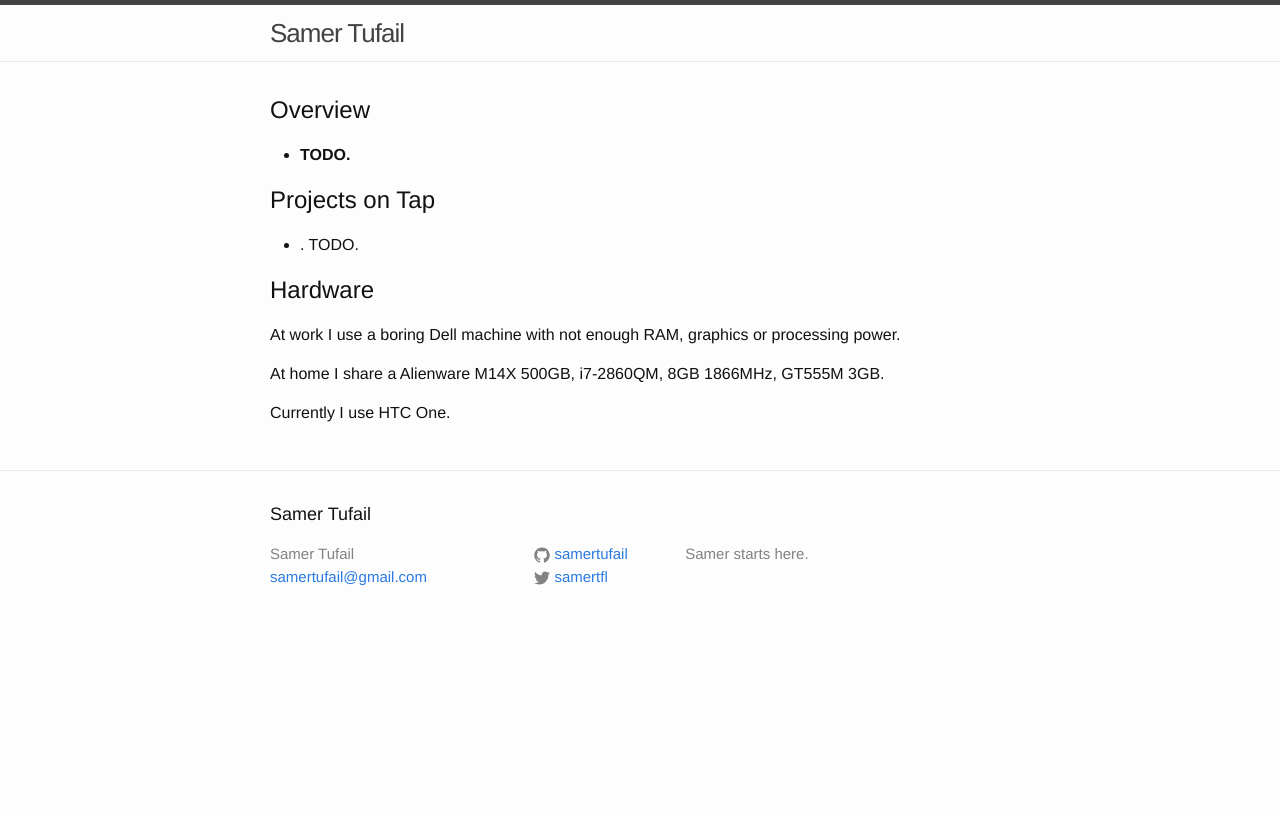
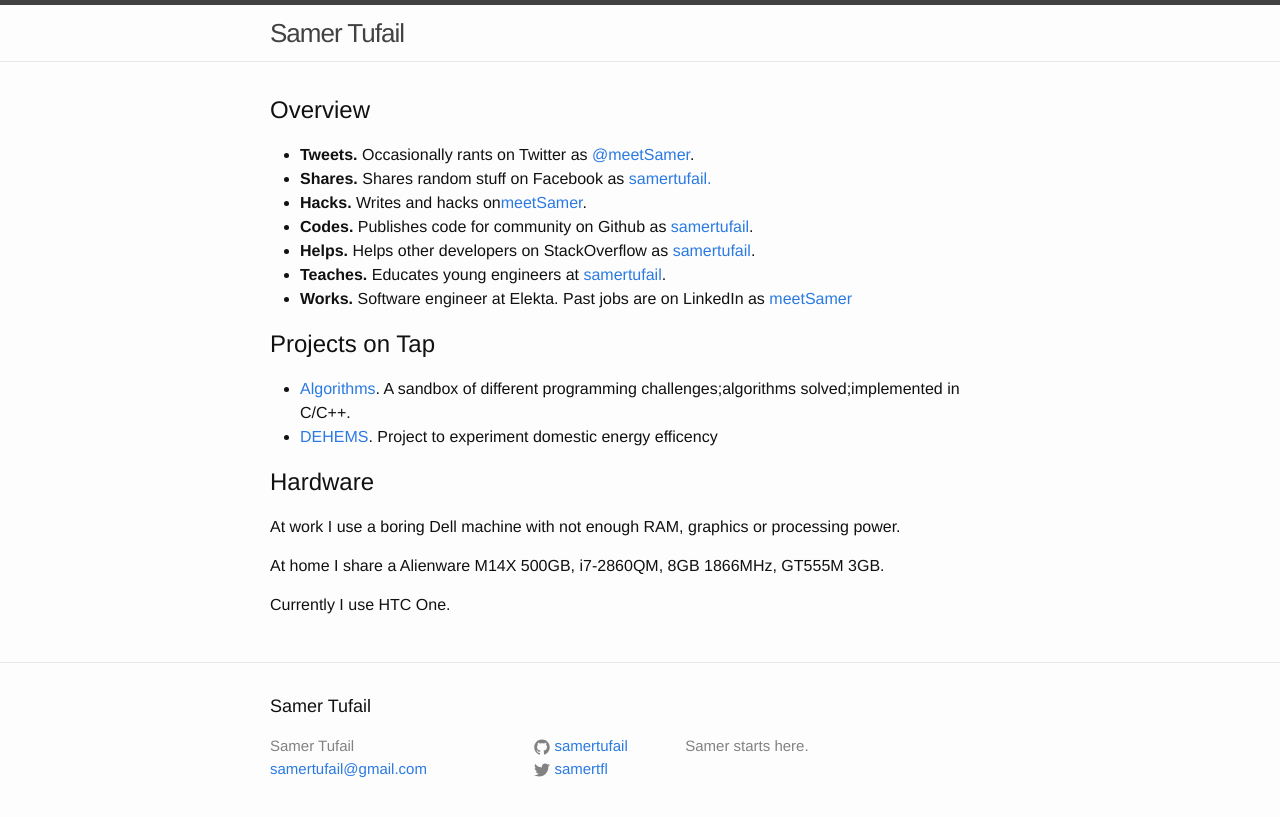
Before and after one commit to samertufail/samertufail.github.io, a Jekyll site: the page built from index.html, in a window 1280 px wide. Shown: the top 817 px of the page. Built offline with Jekyll 4.4.1, drawn with Linux system fonts in a browser that asks for light colours.

Commit message:
Updated information

```diff
--- a/index.html
+++ b/index.html
@@ -6,12 +6,19 @@
   <h2>Overview</h2>
 
   <ul>
-    <li><b>TODO.</b> </li>
+    <li><b>Tweets.</b> Occasionally rants on Twitter as <a href="http://www.twitter.com/samertfl">@meetSamer</a>. </li>
+    <li><b>Shares.</b> Shares random stuff on Facebook as <a href="http://www.facebook.com/samer.tufail">samertufail. </a> </li>
+    <li><b>Hacks.</b> Writes and hacks on<a href="http://garagedeveloper.wordpress.com">meetSamer</a>.</li>
+    <li><b>Codes.</b> Publishes code for community on Github as <a href="http://www.github.com/samertufail">samertufail</a>. </li>
+    <li><b>Helps.</b> Helps other developers on StackOverflow as <a href="http://stackoverflow.com/users/5986881/samer-tufail">samertufail</a>. </li>
+    <li><b>Teaches.</b> Educates young engineers at <a href="https://www.youtube.com/watch?v=9BOEYRKXwYA">samertufail</a>. </li>
+    <li><b>Works.</b> Software engineer at Elekta. Past jobs are on LinkedIn as <a href="https://www.linkedin.com/in/samer-tufail-9b46aa15">meetSamer</a></li>
   </ul>
 
   <h2>Projects on Tap</h2>
   <ul>
-    <li>. TODO. </li>
+    <li><a href="https://github.com/samertufail/algorithms">Algorithms</a>. A sandbox of different programming challenges;algorithms solved;implemented in C/C++.</li>
+    <li><a href="http://www.dehems.eu/">DEHEMS</a>. Project to experiment domestic energy efficency</li>
   </ul>
 
   <h2>Hardware</h2>
```
Also changed, not shown: other parts of index.html (+0 -4 lines).
